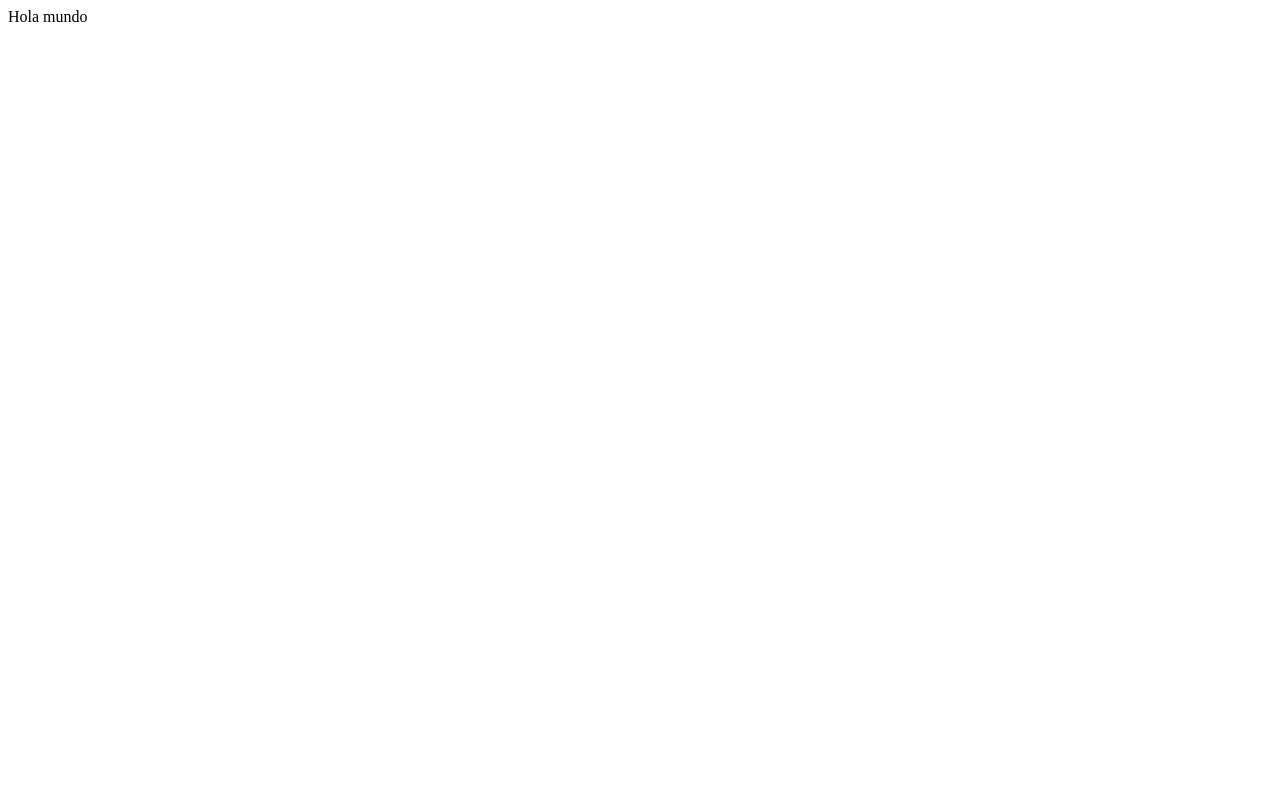
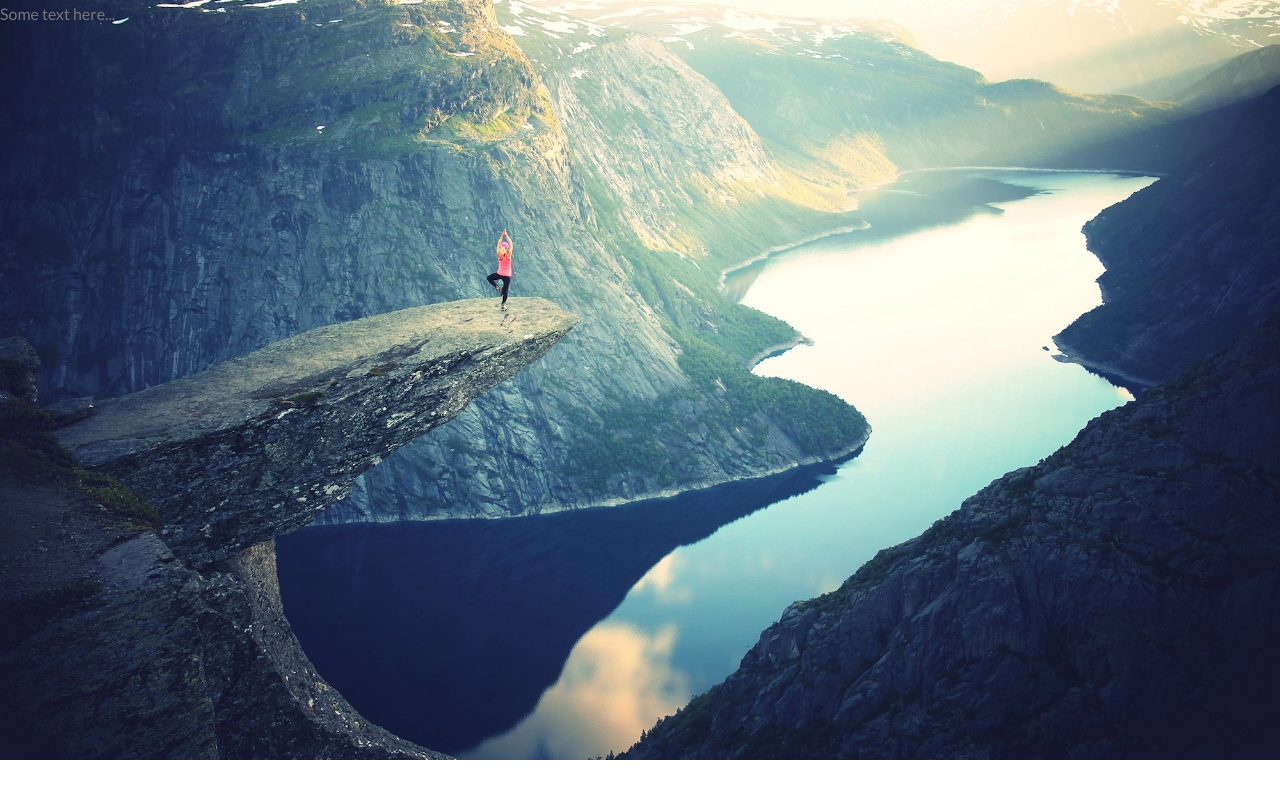
Before and after one commit to Roosterbear/css, a plain HTML site: page Natours/index.html in a window 1280 px wide. Drawn offline with Linux system fonts and the light colour scheme.

Commit message:
Agregando css y readme

```diff
--- a/Natours/css/style.css
+++ b/Natours/css/style.css
@@ -0,0 +1,20 @@
+*{
+  margin: 0;
+  padding:0;
+  box-sizing: border-box;
+}
+
+body{
+  font-family: "Lato", sans-serif;
+  font-weight: 400;
+  font-size: 16px;
+  line-height: 1.7;
+  color: #777;
+}
+
+.header{
+  height:95vh;
+  background-image: url(../image/hero.jpg);
+  background-size:cover;
+  background-position:center;
+}
--- a/Natours/index.html
+++ b/Natours/index.html
@@ -9,6 +9,6 @@
   <title>Natours Project</title>
 </head>
 <body>
-  Hola mundo
+  <header class="header">Some text here...</header>
 </body>
 </html>
```
Also changed, not shown: Natours/image/hero.jpg (added), README.md.
